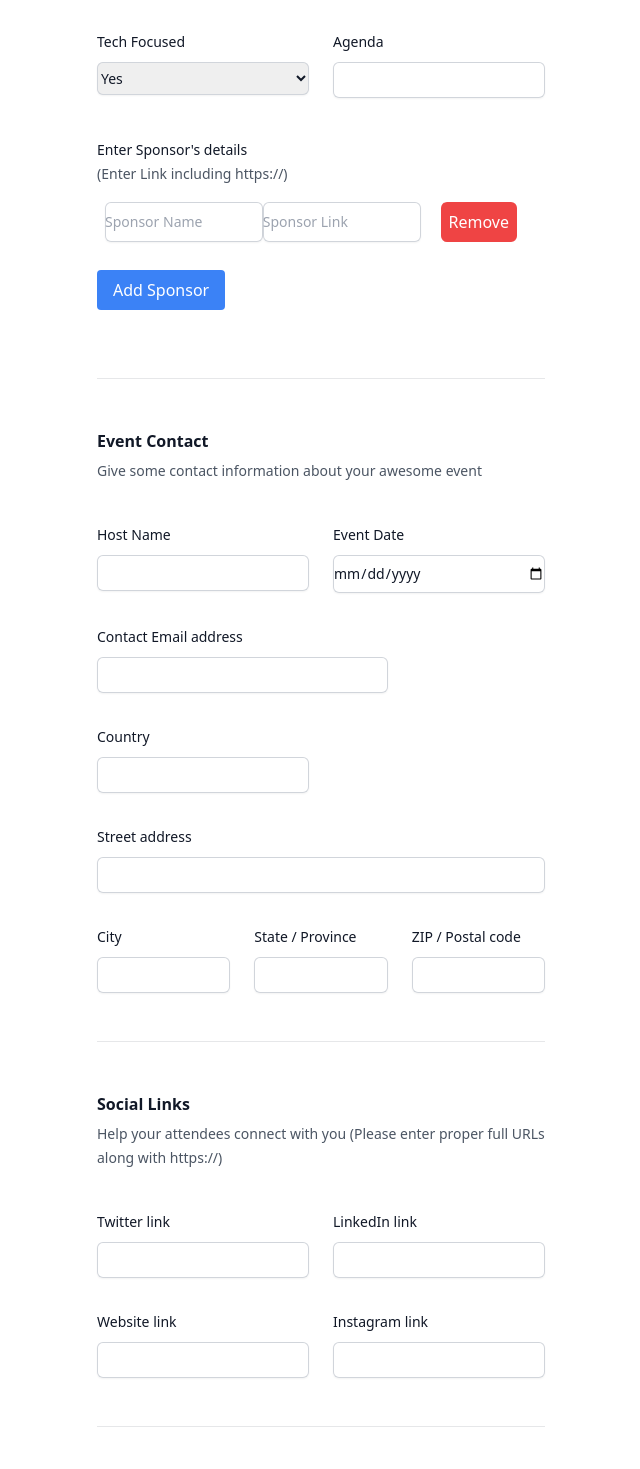
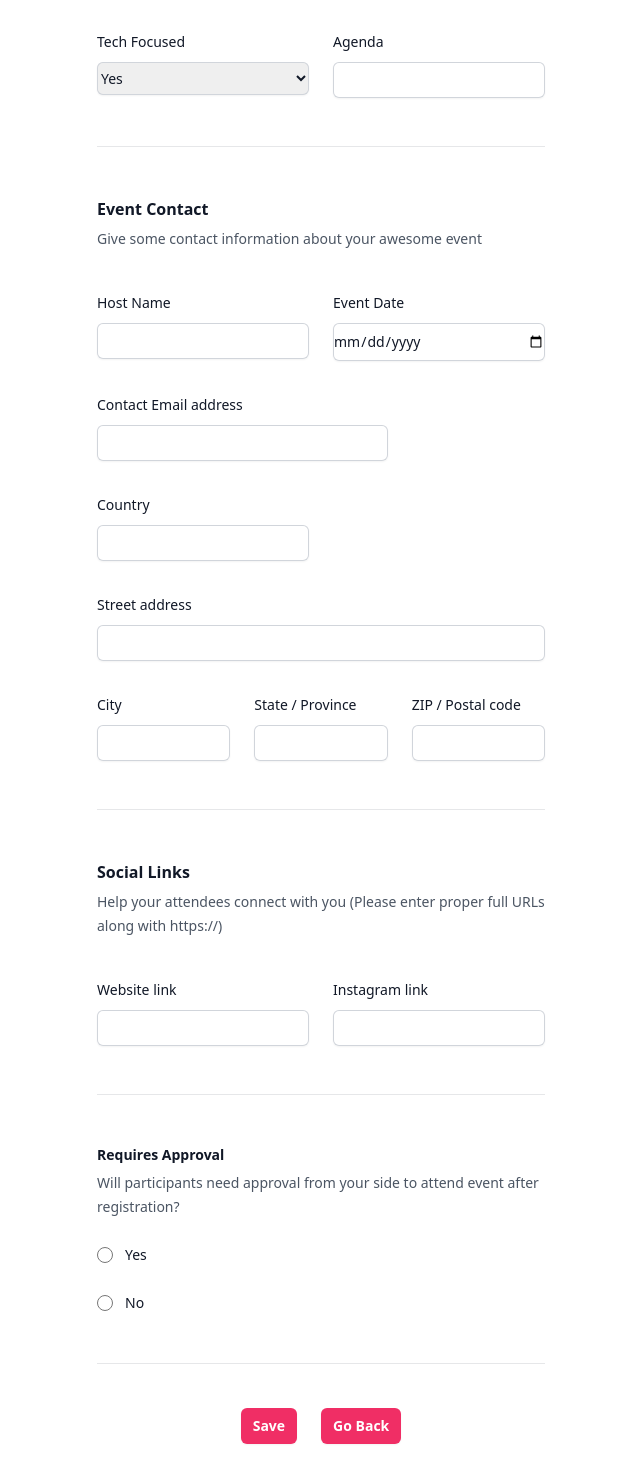
Before and after one commit to tahiee/MyEventPlanner, a React (Vite) app: page /createevent in a window 1280 px wide. Shown: the part 1181-2650 px from the top of the page, without its empty margins (319-959 px from the left). Built offline with nearby package versions, Linux system fonts and the light colour scheme.

Commit message:
update createEvent

```diff
--- a/src/pages/createEvent/CreateEvent.jsx
+++ b/src/pages/createEvent/CreateEvent.jsx
@@ -1,12 +1,15 @@
 /* eslint-disable no-unused-vars */
-import React from "react";
+import React, { useState } from "react";
 import { Link } from "react-router-dom";
 import MainNavbar from "../../components/Navbar/MainNavbar";
 
 const CreateEvent = () => {
+  const [eventName, setEventName] = useState("");
+  const [description, setDescription] = useState("");
+
   return (
     <>
-    <MainNavbar/>
+      <MainNavbar />
       <div className="max-w-md mx-auto">
         <h2 className="text-2xl text-[#f02e65] font-bold mb-4 my-5">
           Create Event
@@ -17,7 +20,7 @@ const CreateEvent = () => {
               <div className="mt-10 grid grid-cols-1 gap-x-6 gap-y-8 sm:grid-cols-6">
                 <div className="sm:col-span-4">
                   <label
-                    // for="eventname"
+                    htmlFor="eventname"
                     className="block text-sm font-medium leading-6 text-gray-900"
                   >
                     Event Name
@@ -25,11 +28,12 @@ const CreateEvent = () => {
                   <div className="mt-2">
                     <input
                       id="eventname"
-                      autoComplete="given-name"
+                      autoComplete="off"
                       className="block w-full rounded-md border-0 py-1.5 text-gray-900 shadow-sm ring-1 ring-inset ring-gray-300 placeholder:text-gray-400 focus:ring-2 focus:ring-inset focus:ring-indigo-600 sm:text-sm sm:leading-6"
                       type="text"
-                      value=" "
+                      value={eventName}
                       name="eventname"
+                      onChange={(e) => setEventName(e.target.value)}
                     />
                   </div>
                 </div>
@@ -39,15 +43,14 @@ const CreateEvent = () => {
                     className="block text-sm font-medium leading-6 text-gray-900"
                   >
                     Description
-                    <span className="text-gray-600 px-3">
-                      (Markdown will be suported soon)
-                    </span>
                   </label>
                   <div className="mt-2">
                     <textarea
                       id="description"
                       name="description"
                       rows="3"
+                      value={description}
+                      onChange={(e)=> setDescription(e.target.value)}
                       className="block w-full rounded-md border-0 py-1.5 text-gray-900 shadow-sm ring-1 ring-inset ring-gray-300 placeholder:text-gray-400 focus:ring-2 focus:ring-inset focus:ring-indigo-600 sm:text-sm sm:leading-6"
                     ></textarea>
                   </div>
@@ -211,45 +214,6 @@ const CreateEvent = () => {
                     />
                   </div>
                 </div>
-                <div className="sm:col-span-4 py-2">
-                  <p className="block text-sm font-medium leading-6 text-gray-900 y-2">
-                    Enter Sponsor's details
-                  </p>
-                  <p className="block text-sm font-medium leading-6 text-gray-600 y-2">
-                    (Enter Link including https://)
-                  </p>
-                </div>
-              </div>
-              <div className="flex field-container py-2 px-2">
-                <input
-                  placeholder="Sponsor Name"
-                  className="block w-full rounded-md border-0 py-1.5 text-gray-900 shadow-sm ring-1 ring-inset ring-gray-300 placeholder:text-gray-400 focus:ring-2 focus:ring-inset focus:ring-indigo-600 sm:text-sm sm:leading-6"
-                  type="text"
-                  value=""
-                />
-                <input
-                  placeholder="Sponsor Link"
-                  pattern="https://.*"
-                  className="block w-full rounded-md border-0 py-1.5 text-gray-900 shadow-sm ring-1 ring-inset ring-gray-300 placeholder:text-gray-400 focus:ring-2 focus:ring-inset focus:ring-indigo-600 sm:text-sm sm:leading-6"
-                  type="text"
-                  value=""
-                />
-                <div className="px-5">
-                  <button
-                    type="button"
-                    className="rounded-md bg-red-500 text-white px-2 py-2"
-                  >
-                    Remove
-                  </button>
-                </div>
-              </div>
-              <div className="py-5">
-                <button
-                  type="button"
-                  className="rounded bg-blue-500 text-white px-4 py-2"
-                >
-                  Add Sponsor
-                </button>
               </div>
             </div>
             <div className="border-b border-gray-900/10 pb-12">
@@ -417,44 +381,6 @@ const CreateEvent = () => {
               <div className="mt-10 grid grid-cols-1 gap-x-6 gap-y-8 sm:grid-cols-6">
                 <div className="sm:col-span-3">
                   <label
-                    // for="twitterl"
-                    className="block text-sm font-medium leading-6 text-gray-900"
-                  >
-                    Twitter link
-                  </label>
-                  <div className="mt-2">
-                    <input
-                      id="twitter"
-                      placeholder="https://www.twitter.com/"
-                      pattern="https://.*"
-                      className="block w-full rounded-md border-0 py-1.5 text-gray-900 shadow-sm ring-1 ring-inset ring-gray-300 placeholder:text-gray-400 focus:ring-2 focus:ring-inset focus:ring-indigo-600 sm:text-sm sm:leading-6"
-                      type="text"
-                      value=" "
-                      name="twitter"
-                    />
-                  </div>
-                </div>
-                <div className="sm:col-span-3">
-                  <label
-                    // for="linkedinl"
-                    className="block text-sm font-medium leading-6 text-gray-900"
-                  >
-                    LinkedIn link
-                  </label>
-                  <div className="mt-2">
-                    <input
-                      id="linkedin"
-                      placeholder="https://www.linkedin.com/"
-                      pattern="https://.*"
-                      className="block w-full rounded-md border-0 py-1.5 text-gray-900 shadow-sm ring-1 ring-inset ring-gray-300 placeholder:text-gray-400 focus:ring-2 focus:ring-inset focus:ring-indigo-600 sm:text-sm sm:leading-6"
-                      type="text"
-                      value=" "
-                      name="linkedin"
-                    />
-                  </div>
-                </div>
-                <div className="sm:col-span-3">
-                  <label
                     // for="websitel"
                     className="block text-sm font-medium leading-6 text-gray-900"
                   >
--- a/src/pages/home/Home.jsx
+++ b/src/pages/home/Home.jsx
@@ -3,9 +3,9 @@ import logo from "../../images/Myeventplanner__1_-removebg-preview.png";
 import { useNavigate } from "react-router-dom";
 
 const navigation = [
-  { name: "Product", href: "#" },
+  { name: "Organization", href: "#" },
   { name: "Features", href: "#" },
-  { name: "Company", href: "#" },
+  { name: "Companies", href: "#" },
   { name: "FAQ", href: "#" },
 ];
 
@@ -56,7 +56,7 @@ export default function Home() {
           aria-hidden="true"
         >
           <div
-            className="relative left-[calc(50%-11rem)] aspect-[1155/678] w-[36.125rem] -translate-x-1/2 rotate-[30deg] bg-gradient-to-tr from-[#ff80b5] to-[#9089fc] opacity-30 sm:left-[calc(50%-30rem)] sm:w-[72.1875rem]"
+            className="relative left-[calc(50%-11rem)] aspect-[1155/678] w-[36.125rem] -translate-x-1/2 rotate-[30deg] bg-gradient-to-tr from-[#ff80b5] to-[#9089fc] opacity-20 sm:left-[calc(50%-30rem)] sm:w-[72.1875rem]"
             style={{
               clipPath:
                 "polygon(74.1% 44.1%, 100% 61.6%, 97.5% 26.9%, 85.5% 0.1%, 80.7% 2%, 72.5% 32.5%, 60.2% 62.4%, 52.4% 68.1%, 47.5% 58.3%, 45.2% 34.5%, 27.5% 76.7%, 0.1% 64.9%, 17.9% 100%, 27.6% 76.8%, 76.1% 97.7%, 74.1% 44.1%)",
@@ -96,7 +96,7 @@ export default function Home() {
           aria-hidden="true"
         >
           <div
-            className="relative left-[calc(50%+3rem)] aspect-[1155/678] w-[36.125rem] -translate-x-1/2 bg-gradient-to-tr from-[#ff80b5] to-[#f02e65] opacity-30 sm:left-[calc(50%+36rem)] sm:w-[72.1875rem]"
+            className="relative left-[calc(50%+3rem)] aspect-[1155/678] w-[36.125rem] -translate-x-1/2 bg-gradient-to-tr from-[#ff80b5] to-[#f02e65] opacity-20 sm:left-[calc(50%+36rem)] sm:w-[72.1875rem]"
             style={{
               clipPath:
                 "polygon(74.1% 44.1%, 100% 61.6%, 97.5% 26.9%, 85.5% 0.1%, 80.7% 2%, 72.5% 32.5%, 60.2% 62.4%, 52.4% 68.1%, 47.5% 58.3%, 45.2% 34.5%, 27.5% 76.7%, 0.1% 64.9%, 17.9% 100%, 27.6% 76.8%, 76.1% 97.7%, 74.1% 44.1%)",
```
Also changed, not shown: src/pages/myEvents/MyEvents.jsx (+85 -7 lines). Lines whose indentation alone changed are shown as unchanged.
